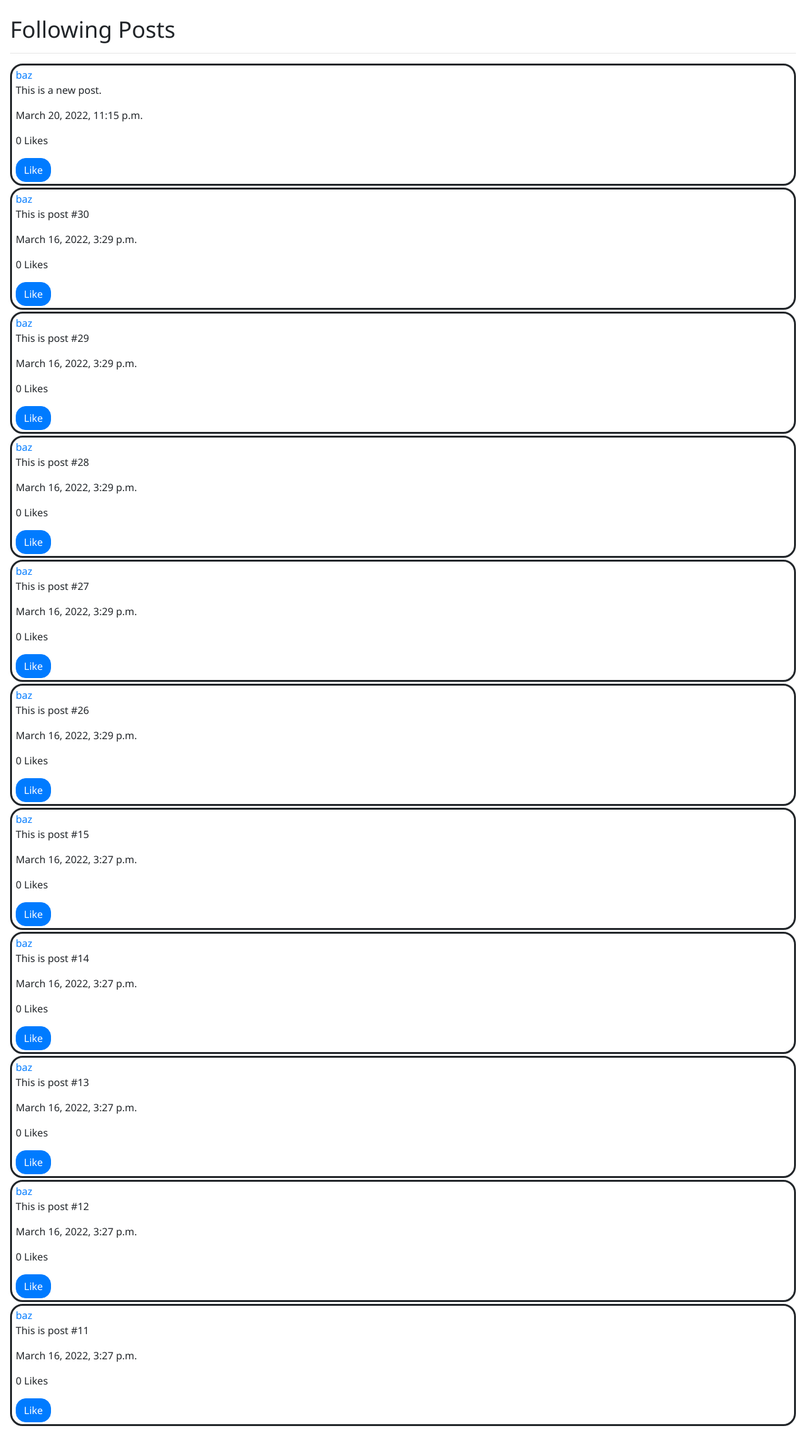
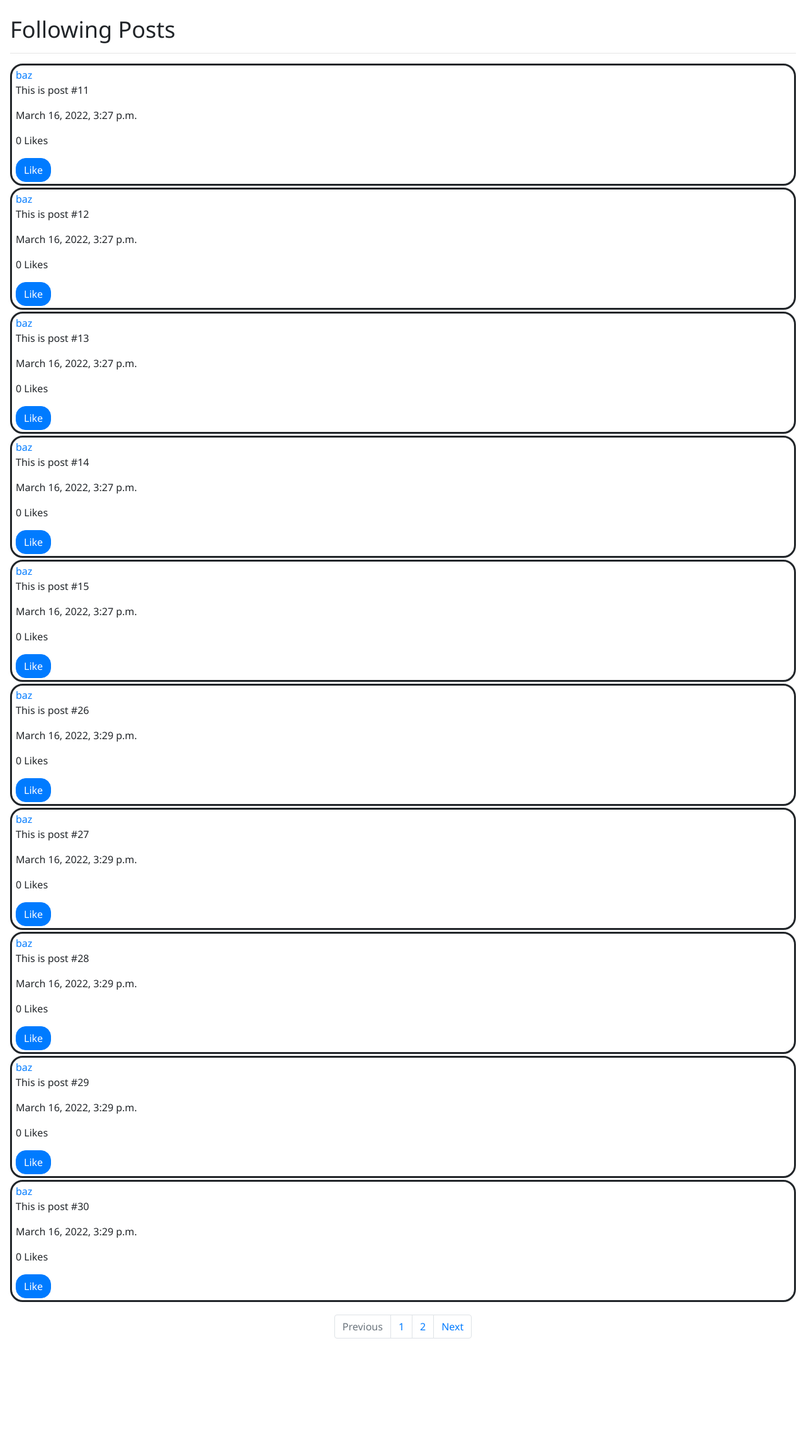
Before and after one commit to AbderrahmanHaouaria/web50-projects-2020-x-network, a Django app: page /following in a window 1280 px wide. Shown: the part 72-2356 px from the top of the page at 63% size. After the commit the page ends 2198 px from the top, so only its background shows below. Run offline with Django 3.2, Linux system fonts and the light colour scheme; a user stored in the database is signed in; data comes from the database, SQL or seed files in the repository; both versions use the stored data as it was after the commit; data that the repository does not hold is empty; some libraries are stand-ins or nearby versions.

Commit message:
Minor editing

```diff
--- a/network/templates/network/following.html
+++ b/network/templates/network/following.html
@@ -22,6 +22,24 @@
             </div>
         {% endfor %}
 
+        <nav aria-label="Posts navigation" style="margin-top: 20px;">
+            <ul class="pagination justify-content-center">
+                {% if has_prev %}
+                    <li class="page-item"><a class="page-link" href="{{ prev_num }}">Previous</a></li>
+                {% else %}
+                    <li class="page-item disabled"><a class="page-link" href="#" aria-disabled="true">Previous</a></li>
+                {% endif %}
+                {% for i in p.page_range %}
+                    <li class="page-item"><a class="page-link" href="\following/{{i}}">{{i}}</a></li>
+                {% endfor %}
+                {% if has_next %}
+                    <li class="page-item"><a class="page-link" href="{{ next_num }}">Next</a></li>
+                {% else %}
+                    <li class="page-item disabled"><a class="page-link" href="#" aria-disabled="true">Next</a></li>
+                {% endif %}
+            </ul>
+        </nav>
+
     {% endif %}
     <script src="{% static 'network/inde.js' %}"></script>
 {% endblock %}
--- a/network/urls.py
+++ b/network/urls.py
@@ -10,7 +10,9 @@ urlpatterns = [
     path("logout", views.logout_view, name="logout"),
     path("register", views.register, name="register"),
     path("following", views.following_page, name="following"),
+    path("following/<int:page_number>", views.following_page, name="following"),
     path("profile/<str:username>", views.profile_page, name="profile"),
+    path("profile/<str:username>/<int:page_number>", views.profile_page, name="profile"),
     path("update-post/<int:id>/<str:content>", views.update_post, name="update-post"),
     path("update-like/<int:id>/<str:value>", views.update_like, name="update-like"),
 ]
--- a/network/views.py
+++ b/network/views.py
@@ -57,7 +57,7 @@ def index(request, page_number=1):
     })
 
 @csrf_exempt
-def profile_page(request, username):
+def profile_page(request, username, page_number=1):
 
     # Determine the user who owns this profile
     profile_owner = User.objects.get(username=username)
@@ -81,17 +81,32 @@ def profile_page(request, username):
     followers = profile_owner.followers.aggregate(Count("id"))
     following = profile_owner.following.aggregate(Count("id"))
 
+    # Retrieve all user posts and save them in a list
+    posts = profile_owner.posts.all()
+    posts = posts[::-1]
+
+    p = Paginator(posts, 10)
+    current_page = p.page(page_number)
+    page_posts = current_page.object_list
+
     return render(request, "network/profile.html", {
         "owner": str(profile_owner.username),
         "visitor": str(request.user),
         "followers": followers["id__count"],
         "following": following["id__count"],
-        "posts": reversed(profile_owner.posts.all()),
+        "posts": page_posts,
+        "num_pages": p.num_pages,
+        "current_page": current_page,
+        "has_next": current_page.has_next(),
+        "has_prev": current_page.has_previous(),
+        "next_num": current_page.next_page_number,
+        "prev_num": current_page.previous_page_number,
+        "p": p,
         "isFollower": isFollower
     })
 
 
-def following_page(request):
+def following_page(request, page_number=1):
 
     visitor = request.user
 
@@ -101,8 +116,19 @@ def following_page(request):
         for post in user.posts.all():
             posts.append(post)
 
+    p = Paginator(posts, 10)
+    current_page = p.page(page_number)
+    page_posts = current_page.object_list
+
     return render(request, "network/following.html", {
-        "posts": reversed(posts)
+        "posts": page_posts,
+        "num_pages": p.num_pages,
+        "current_page": current_page,
+        "has_next": current_page.has_next(),
+        "has_prev": current_page.has_previous(),
+        "next_num": current_page.next_page_number,
+        "prev_num": current_page.previous_page_number,
+        "p": p,
     })
 
 @csrf_exempt
```
Also changed, not shown: network/templates/network/profile.html (+18 -0 lines), db.sqlite3.
